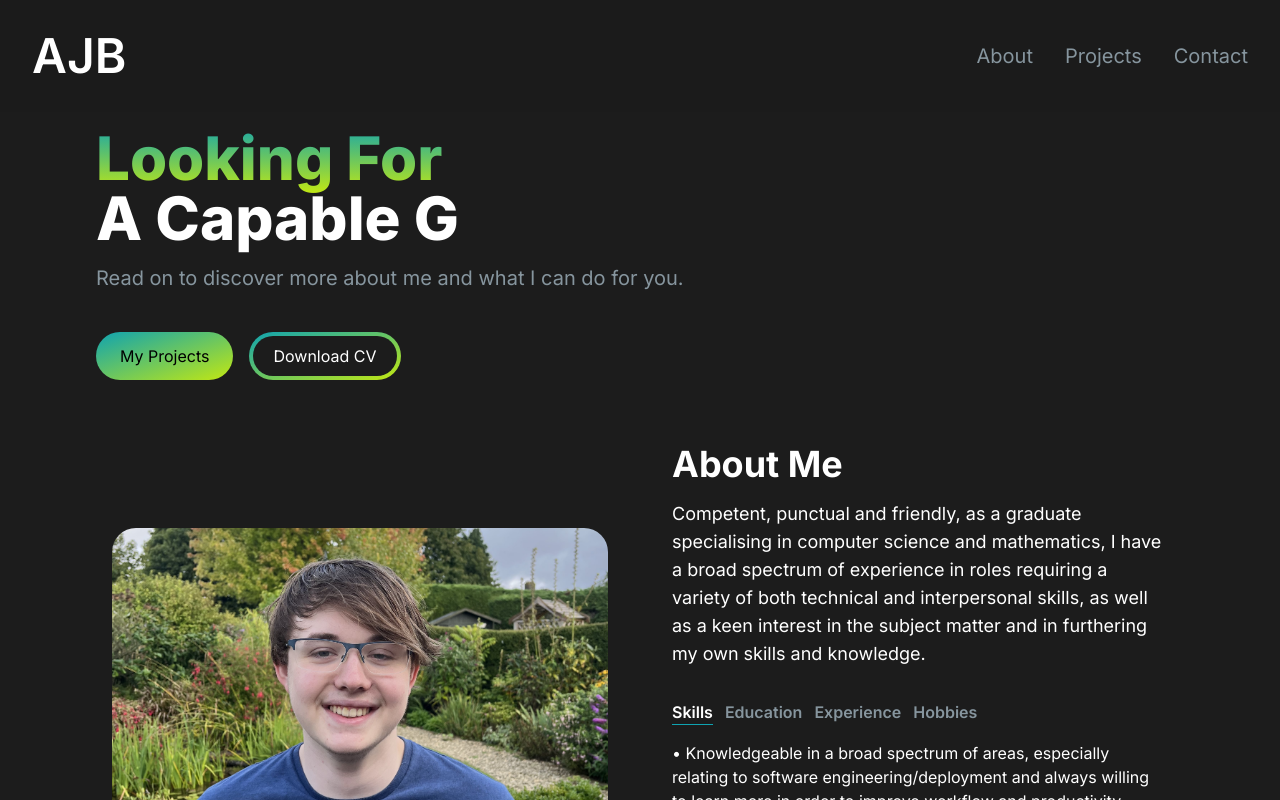
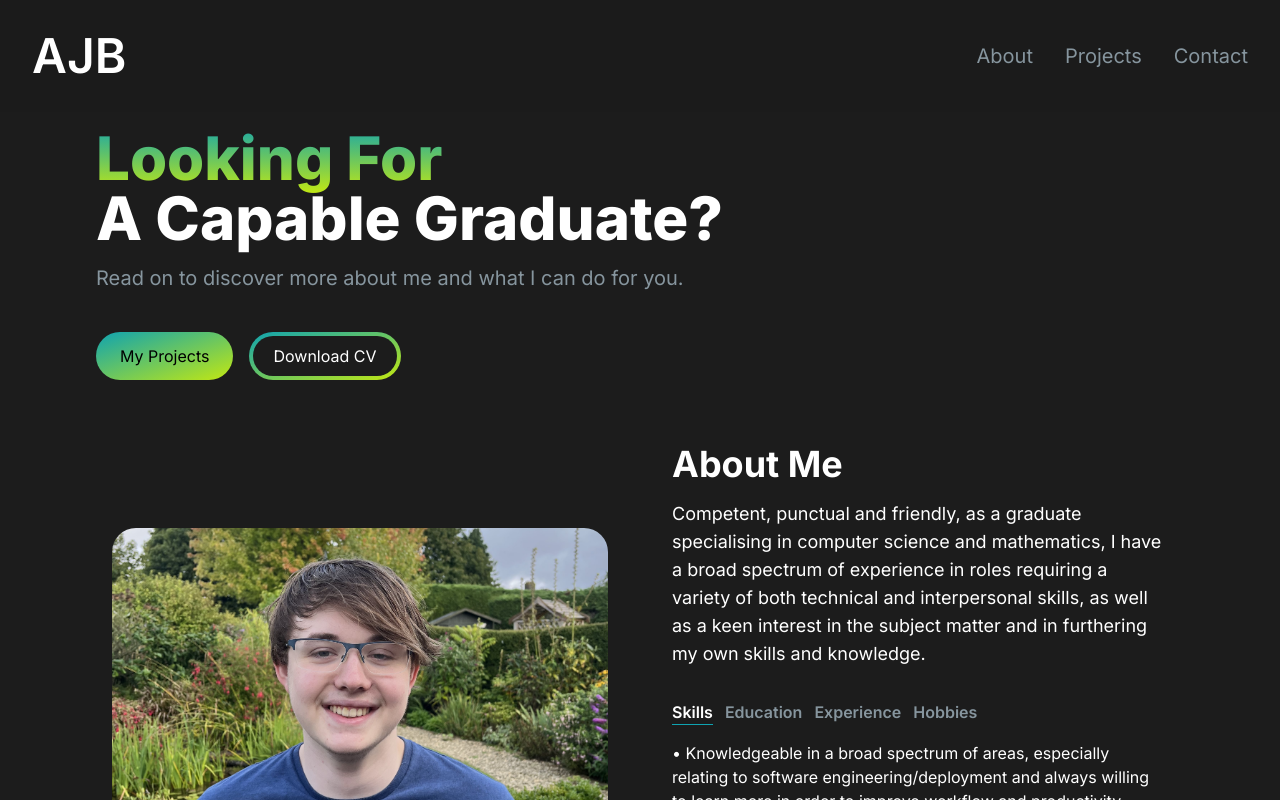
Before and after one commit to Doobig10/react-portfolio, a Next.js app: page / in a window 1280 px wide. Shown: the top 800 px of the page. Built offline with nearby package versions, Linux system fonts and the light colour scheme.

Commit message:
Update ContentComponent.tsx
Add extra text to animation

```diff
--- a/src/app/components/header/ContentComponent.tsx
+++ b/src/app/components/header/ContentComponent.tsx
@@ -27,6 +27,8 @@ export default function ContentComponent() {
                 <br/>
                 <TypeAnimation
                     sequence={[
+                        'Hi',
+                        3000,
                         'A Capable Graduate?',
                         3000,
                         'A Software Engineer?',
@@ -37,7 +39,7 @@ export default function ContentComponent() {
                         8000,
                     ]}
                     wrapper="span"
-                    speed={1}
+                    speed={50}
                     repeat={Infinity}
                 />
             </h1>
```
